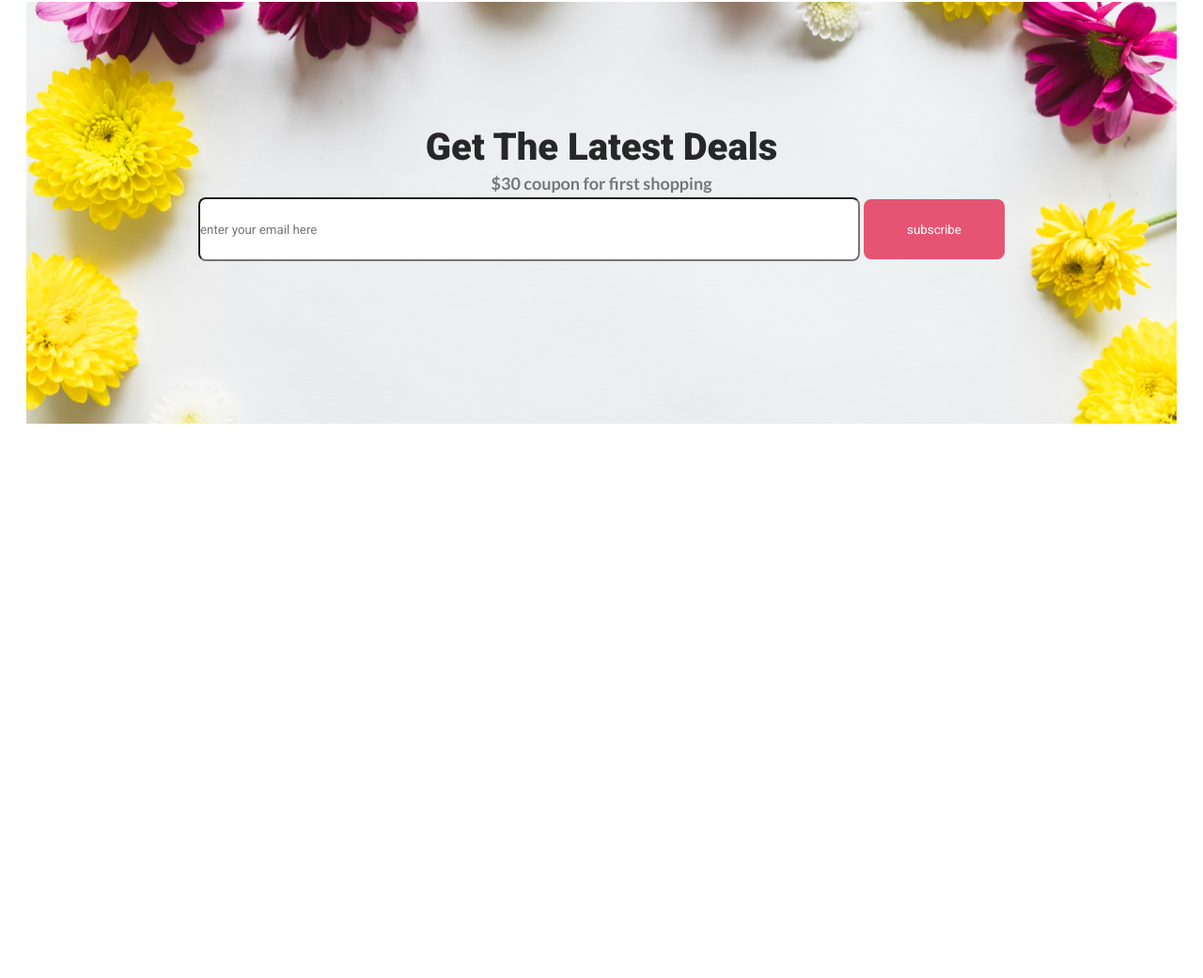
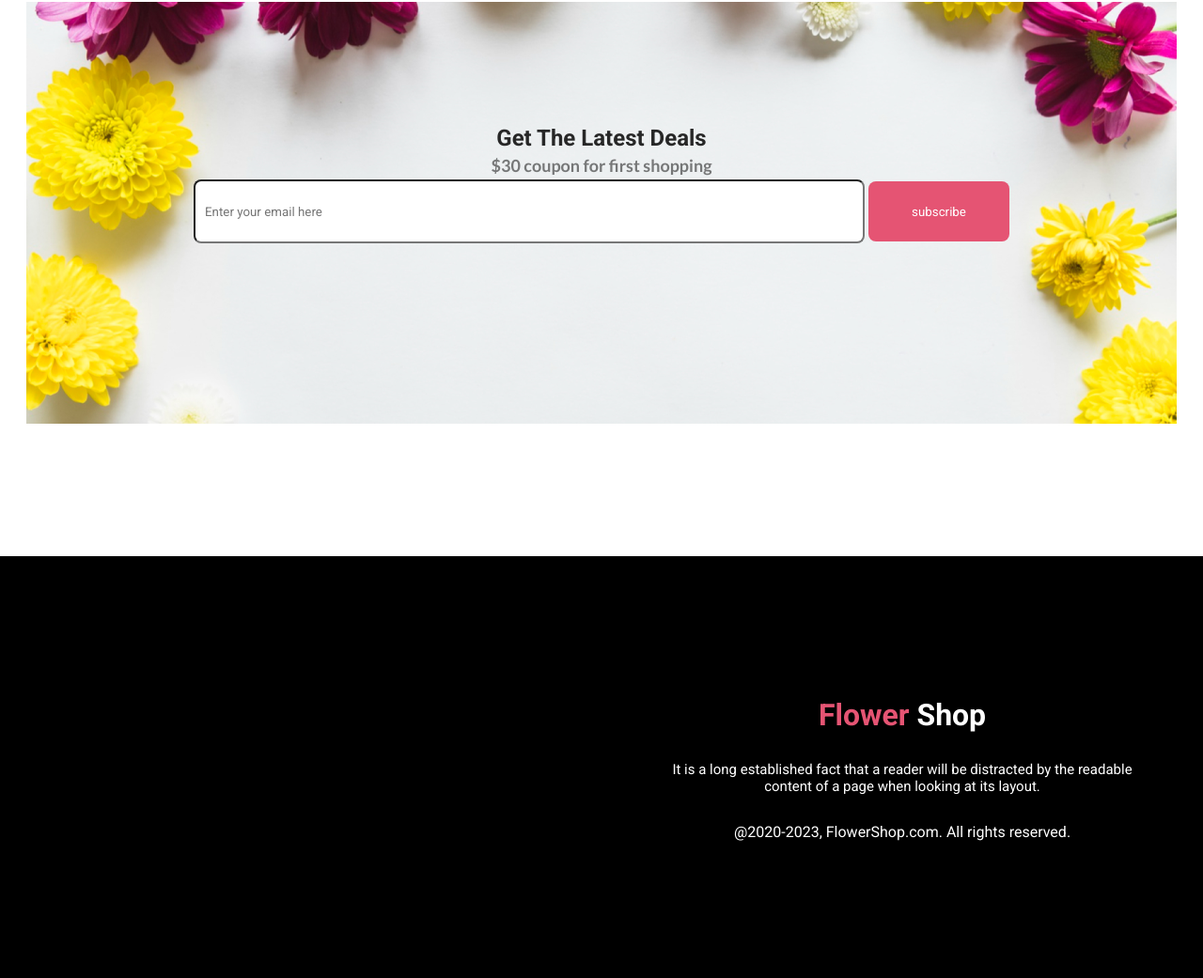
Before and after one commit to AnwarHossain52/Flower-asm1, a plain HTML site: page index.html in a window 1280 px wide. Shown: the part 3294-4335 px from the top of the page at 94% size. Before the commit the page ends 3856 px from the top, so only its background shows below. Drawn offline with Linux system fonts and the light colour scheme.

Commit message:
first commit

```diff
--- a/index.html
+++ b/index.html
@@ -81,7 +81,7 @@
     <div class="scarch">
     <h1 class="deals-title">Get The Latest Deals</h1>
     <p class="p5">$30 coupon for first shopping</p>
-    <input class="email" placeholder="enter your email here" type="text">
+    <input class="email" placeholder="Enter your email here" type="text">
    <button class="subscribe">subscribe</button>
     </div>
 </div>
@@ -91,7 +91,13 @@
 
     </main>
     <footer>
-
+    <div class="footer-container">
+        <div class="footer-text">
+        <h1 class="title"> <span>Flower</span> Shop</h1>
+        <p class="p6">It is a long established fact that a reader will be distracted by the readable <br> content of a page when looking at its layout.</p>
+        <p class="copyright">@2020-2023, FlowerShop.com. All rights reserved. </p>
+        </div>
+    </div>
     </footer>
 
 </body>
--- a/style.css
+++ b/style.css
@@ -204,6 +204,7 @@ font-weight: 800;
 
 }
 .email{
+    padding-left: 10px;
     width: 700px;
     height: 64px;
     flex-shrink: 0;
@@ -224,10 +225,6 @@ font-weight: 800;
 .deals-title{
     padding-top: 120px;
     color: #272727;
-text-align: center;
-font-size: 40px;
-font-style: normal;
-font-weight: 800;
 
 }
 .subscribe{
@@ -238,3 +235,22 @@ font-weight: 800;
     border-radius: 8px;
     background: #E55473;
 }
+.footer-container{
+
+    justify-content: space-between;
+    padding-top: ;
+    width: 1920px;
+    height: 449px;
+    text-align: center;
+    background: black;
+    color: white;
+}
+.footer-text{
+    margin: 30px;
+    padding-top: 150px;
+}
+.p6{
+    padding: 30px;
+    font-size: 15px;
+
+}
```
